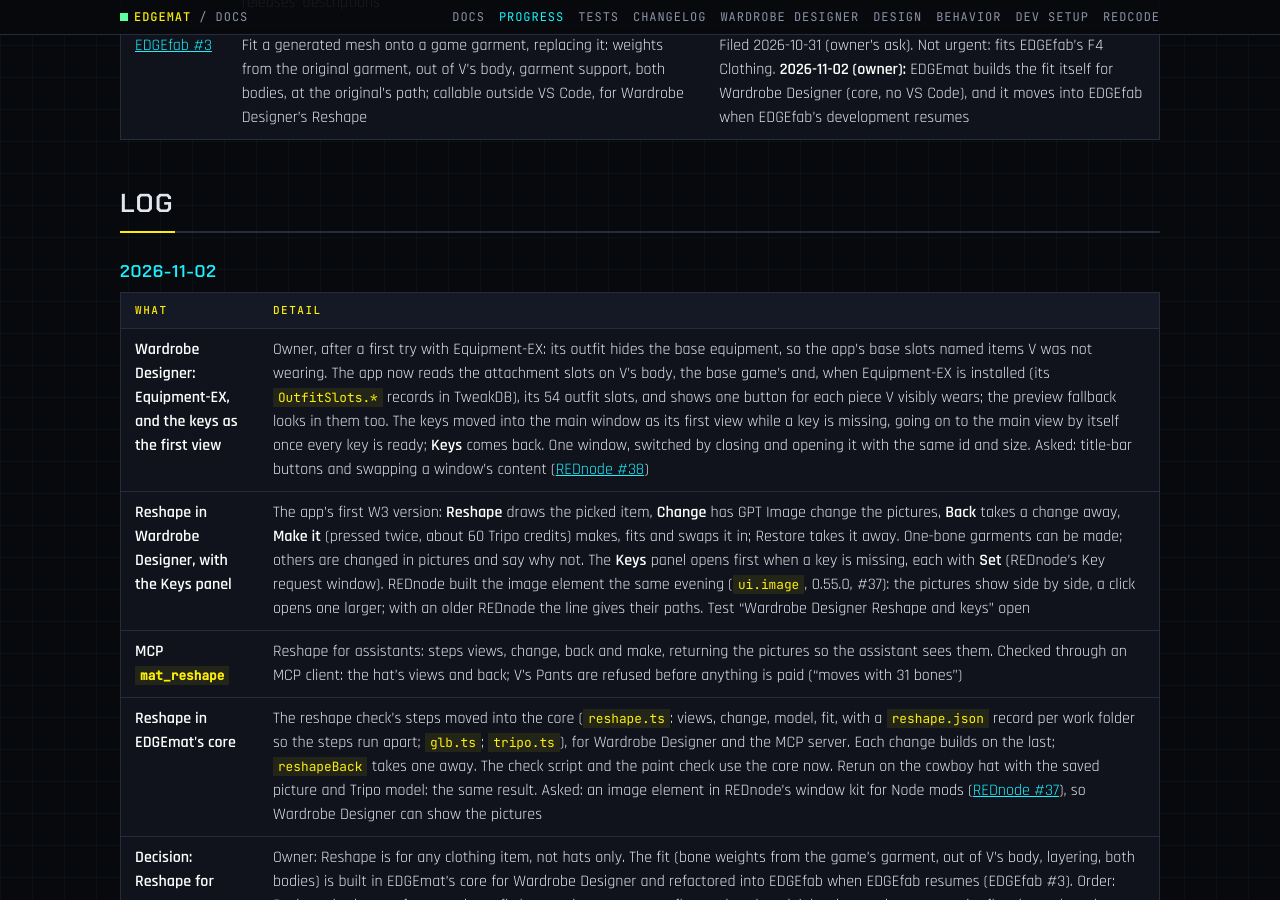
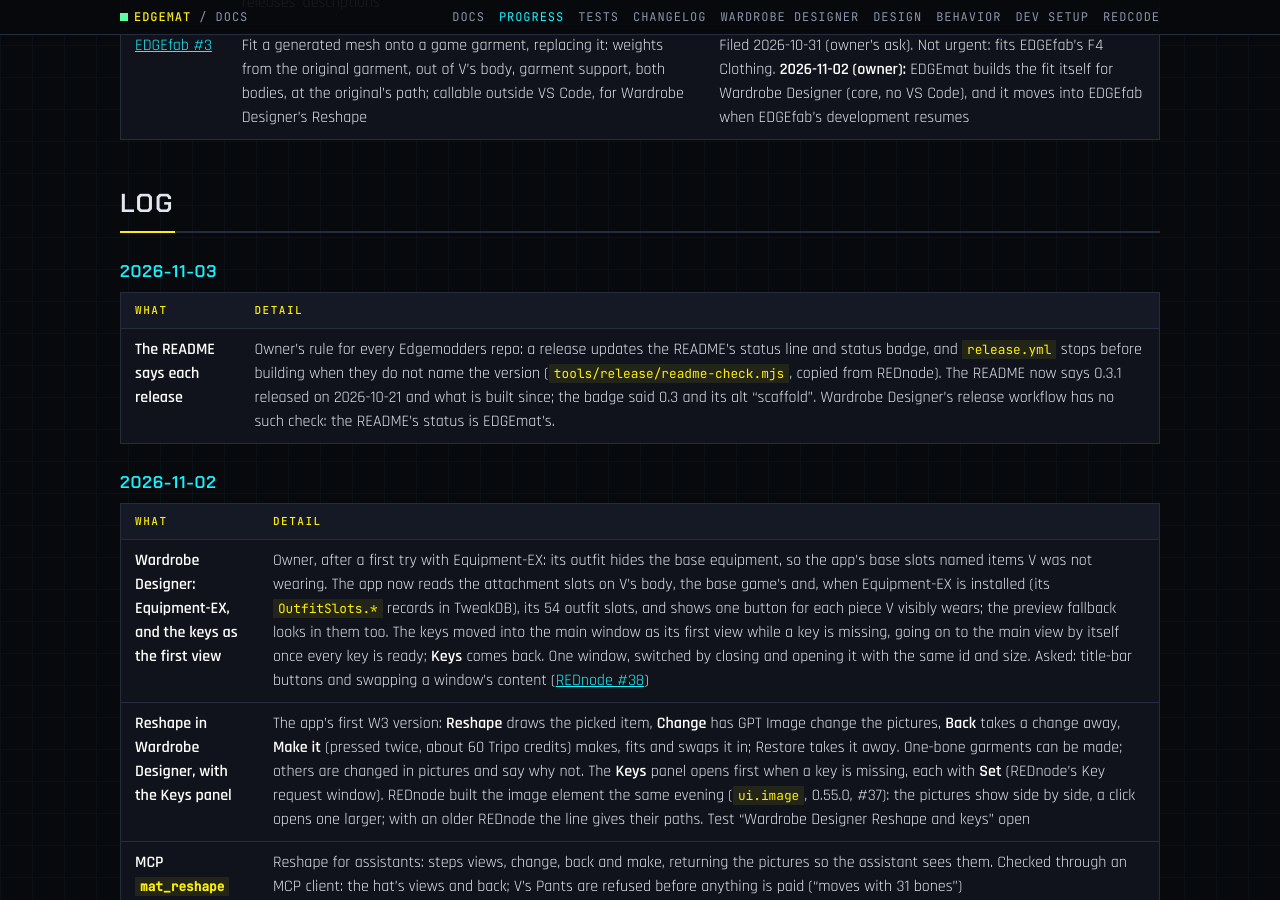
Before and after one commit to Edgemodders/EDGEmat, a Jekyll site: the page built from docs/progress.md, in a window 1280 px wide and 900 px high, scrolled down 3379 px. Built offline with Jekyll 4.4.1, drawn with Linux system fonts in a browser that asks for light colours; our own code applies the rules of GitHub Pages for plain Markdown files; some of the changed text lies outside the part shown.

Commit message:
CLAUDE.md and progress log: the README at each release rule
Co-Authored-By: Claude Opus 5.5 <noreply@anthropic.com>

```diff
--- a/docs/progress.md
+++ b/docs/progress.md
@@ -2,7 +2,7 @@
 
 What has been done on EDGEmat, what was decided and why, and what is open. Newest first within each section. Read this to catch up without asking. The [design](design.html) and the [behavior spec](design/behavior.html) hold the full detail.
 
-Last updated 2026-11-02.
+Last updated 2026-11-03.
 
 ## At a glance
 
@@ -48,6 +48,12 @@ Last updated 2026-11-02.
 | [EDGEfab #3](https://github.com/Edgemodders/EDGEfab/issues/3) | Fit a generated mesh onto a game garment, replacing it: weights from the original garment, out of V's body, garment support, both bodies, at the original's path; callable outside VS Code, for Wardrobe Designer's Reshape | Filed 2026-10-31 (owner's ask). Not urgent: fits EDGEfab's F4 Clothing. **2026-11-02 (owner):** EDGEmat builds the fit itself for Wardrobe Designer (core, no VS Code), and it moves into EDGEfab when EDGEfab's development resumes |
 
 ## Log
+
+### 2026-11-03
+
+| What | Detail |
+|---|---|
+| **The README says each release** | Owner's rule for every Edgemodders repo: a release updates the README's status line and status badge, and `release.yml` stops before building when they do not name the version (`tools/release/readme-check.mjs`, copied from REDnode). The README now says 0.3.1 released on 2026-10-21 and what is built since; the badge said 0.3 and its alt "scaffold". Wardrobe Designer's release workflow has no such check: the README's status is EDGEmat's. |
 
 ### 2026-11-02
 
```
Also changed, not shown: CLAUDE.md (+1 -0 lines).
